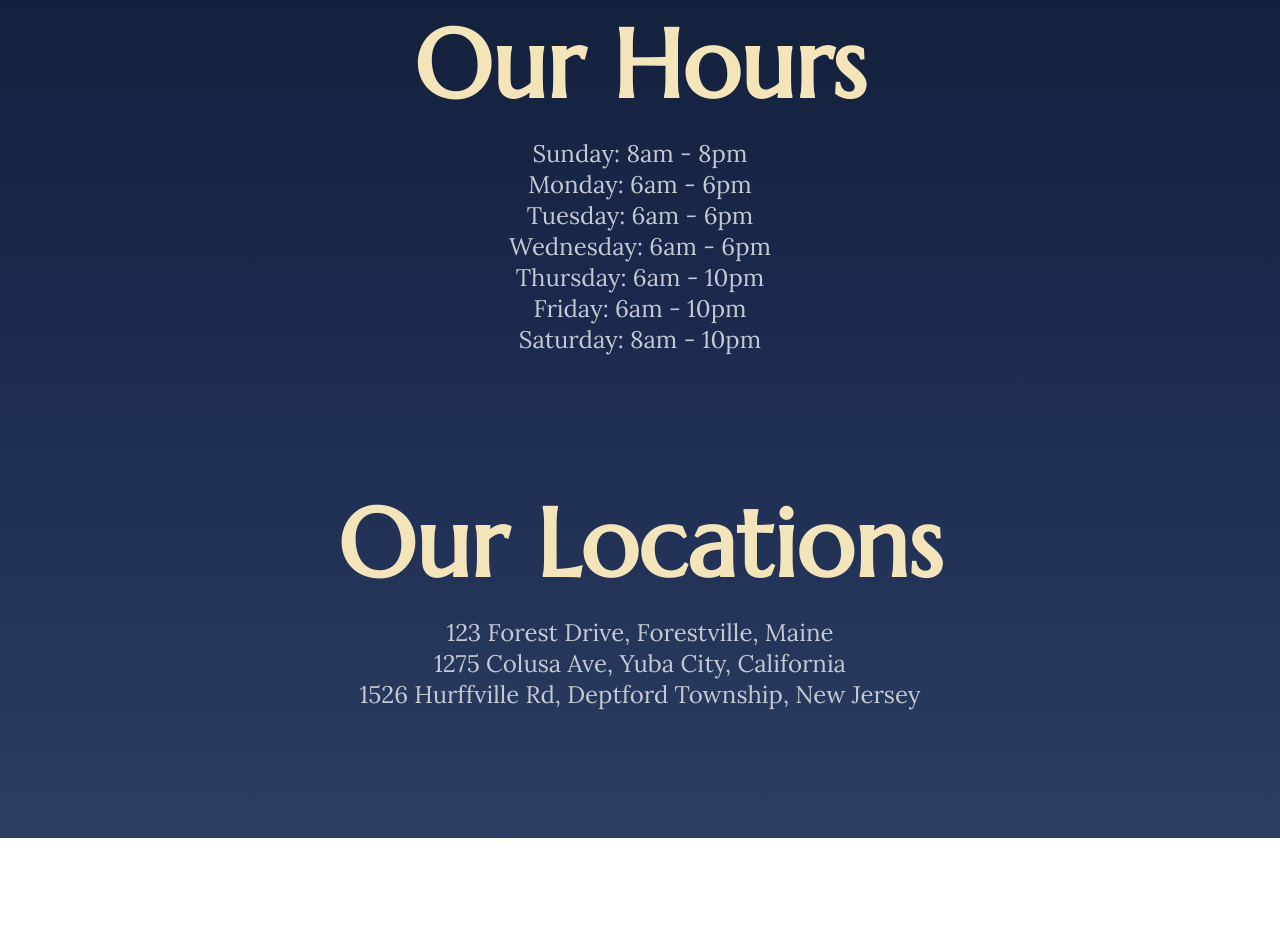
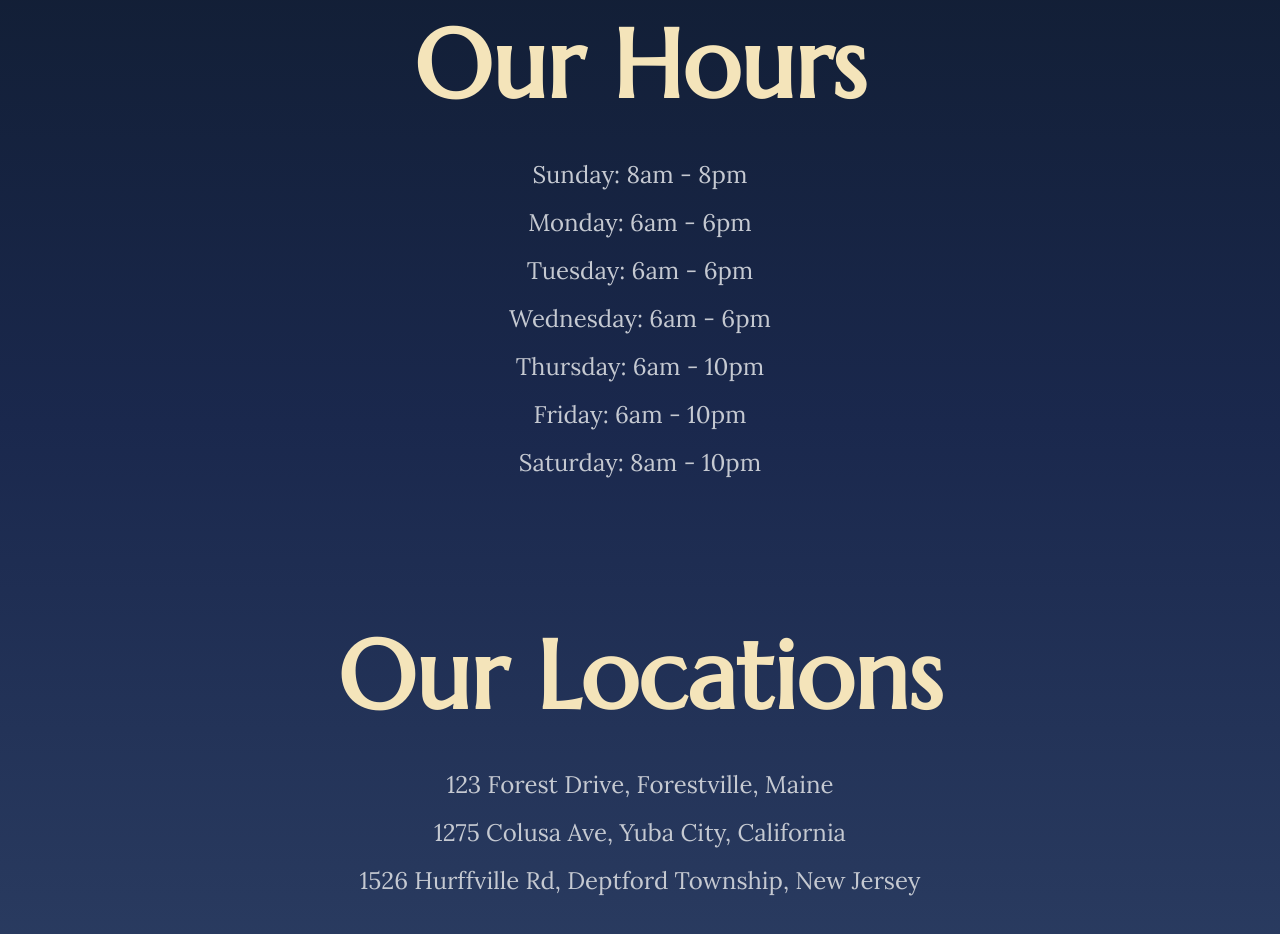
Before and after one commit to erik9691/Restaurant-Project, a website built with webpack: page src/index.html in a window 1280 px wide. Shown: the part 796-1730 px from the top of the page. Before the commit the page ends 1634 px from the top, so only its background shows below. Built offline with nearby package versions, Linux system fonts and the light colour scheme.

Commit message:
Home now loads through JS

```diff
--- /dev/null
+++ b/src/home.js
@@ -0,0 +1,88 @@
+export default LoadHome;
+
+function LoadHome() {
+    const divContent = document.querySelector("#content");
+
+    const sectionHero = document.createElement("section");
+    sectionHero.classList.add("hero");
+    const sectionHours = document.createElement("section");
+    sectionHours.classList.add("hours");
+    const sectionLocations = document.createElement("section");
+    sectionLocations.classList.add("locations");
+
+    // Create a new pTitle for each section
+    const pTitleHero = document.createElement("p");
+    pTitleHero.classList.add("title");
+    pTitleHero.innerText = "Moonlit Bites";
+    sectionHero.appendChild(pTitleHero);
+
+    const pTitleHours = document.createElement("p");
+    pTitleHours.classList.add("title");
+    pTitleHours.innerText = "Our Hours";
+    sectionHours.appendChild(pTitleHours);
+
+    const pTitleLocations = document.createElement("p");
+    pTitleLocations.classList.add("title");
+    pTitleLocations.innerText = "Our Locations";
+    sectionLocations.appendChild(pTitleLocations);
+
+    const pSectionContent = document.createElement("p");
+    pSectionContent.classList.add("section-content");
+    const ulHoursSectionContent = document.createElement("ul");
+    ulHoursSectionContent.classList.add("section-content");
+    const ulLocationsSectionContent = document.createElement("ul");
+    ulLocationsSectionContent.classList.add("section-content");
+
+    // Hero description
+    pSectionContent.innerHTML = "Step into a world where the night is always young, and every bite feels like magic under the stars. At <strong>Moonlit Bites</strong>, we craft an unforgettable dining experience inspired by the mystery and beauty of the moonlit sky.";
+
+    // Create individual li elements for hours section
+    let li = document.createElement("li");
+    li.innerText = "Sunday: 8am - 8pm";
+    ulHoursSectionContent.appendChild(li);
+
+    li = document.createElement("li");
+    li.innerText = "Monday: 6am - 6pm";
+    ulHoursSectionContent.appendChild(li);
+
+    li = document.createElement("li");
+    li.innerText = "Tuesday: 6am - 6pm";
+    ulHoursSectionContent.appendChild(li);
+
+    li = document.createElement("li");
+    li.innerText = "Wednesday: 6am - 6pm";
+    ulHoursSectionContent.appendChild(li);
+
+    li = document.createElement("li");
+    li.innerText = "Thursday: 6am - 10pm";
+    ulHoursSectionContent.appendChild(li);
+
+    li = document.createElement("li");
+    li.innerText = "Friday: 6am - 10pm";
+    ulHoursSectionContent.appendChild(li);
+
+    li = document.createElement("li");
+    li.innerText = "Saturday: 8am - 10pm";
+    ulHoursSectionContent.appendChild(li);
+
+    // Create individual li elements for locations section
+    li = document.createElement("li");
+    li.innerHTML = '<a href="https://www.youtube.com/watch?v=dQw4w9WgXcQ" target="_blank" rel="noopener noreferrer">123 Forest Drive, Forestville, Maine</a>';
+    ulLocationsSectionContent.appendChild(li);
+
+    li = document.createElement("li");
+    li.innerHTML = '<a href="https://www.youtube.com/watch?v=dQw4w9WgXcQ" target="_blank" rel="noopener noreferrer">1275 Colusa Ave, Yuba City, California</a>';
+    ulLocationsSectionContent.appendChild(li);
+
+    li = document.createElement("li");
+    li.innerHTML = '<a href="https://www.youtube.com/watch?v=dQw4w9WgXcQ" target="_blank" rel="noopener noreferrer">1526 Hurffville Rd, Deptford Township, New Jersey</a>';
+    ulLocationsSectionContent.appendChild(li);
+
+    sectionHero.appendChild(pSectionContent);
+    sectionHours.appendChild(ulHoursSectionContent);
+    sectionLocations.appendChild(ulLocationsSectionContent);
+
+    divContent.appendChild(sectionHero);
+    divContent.appendChild(sectionHours);
+    divContent.appendChild(sectionLocations);
+}
--- a/src/index.html
+++ b/src/index.html
@@ -14,30 +14,6 @@
         </nav>
     </header>
     <div id="content">
-        <section class="hero">
-            <p class="title">Moonlit Bites</p>
-            <p class="section-content">Step into a world where the night is always young, and every bite feels like magic under the stars. At <strong>Moonlit Bites</strong>, we craft an unforgettable dining experience inspired by the mystery and beauty of the moonlit sky.</p>
-        </section>
-        <section class="hours">
-            <p class="title">Our Hours</p>
-            <ul class="section-content">
-                <li>Sunday: 8am - 8pm</li>
-                <li>Monday: 6am - 6pm</li>
-                <li>Tuesday: 6am - 6pm</li>
-                <li>Wednesday: 6am - 6pm</li>
-                <li>Thursday: 6am - 10pm</li>
-                <li>Friday: 6am - 10pm</li>
-                <li>Saturday: 8am - 10pm</li>
-            </ul>
-        </section>
-        <section class="locations">
-            <p class="title">Our Locations</p>
-            <ul class="section-content">
-                <li><a href="https://www.youtube.com/watch?v=dQw4w9WgXcQ" target="_blank" rel="noopener noreferrer">123 Forest Drive, Forestville, Maine</a></li>
-                <li><a href="https://www.youtube.com/watch?v=dQw4w9WgXcQ" target="_blank" rel="noopener noreferrer">1275 Colusa Ave, Yuba City, California</a></li>
-                <li><a href="https://www.youtube.com/watch?v=dQw4w9WgXcQ" target="_blank" rel="noopener noreferrer">1526 Hurffville Rd, Deptford Township, New Jersey</a></li>
-            </ul>
-        </section>
     </div>
 </body>
 </html>
--- a/src/index.js
+++ b/src/index.js
@@ -1,3 +1,6 @@
 import "./style.css";
+import LoadHome from "./home.js";
+
+LoadHome();
 
 console.log("Working!");
--- a/src/style.css
+++ b/src/style.css
@@ -63,9 +63,11 @@ section
 .section-content
 {
     font-size: 1.5rem;
-    width: 70ch;
-    margin-top: 1%;
+    width: 73ch;
+    margin-top: 2%;
+    line-height: 1.7em;
 }
+
 .hero
 {
     height: calc(100vh - 80px);
@@ -82,7 +84,7 @@ section
     }
 }
 
-.hours
+ul.section-content
 {
-
+    line-height: 2em;
 }
```
Also changed, not shown: src/about.js (added), src/menu.js (added).
